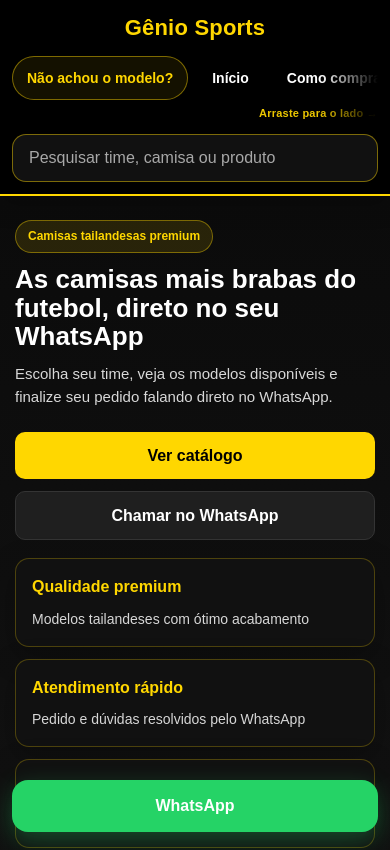
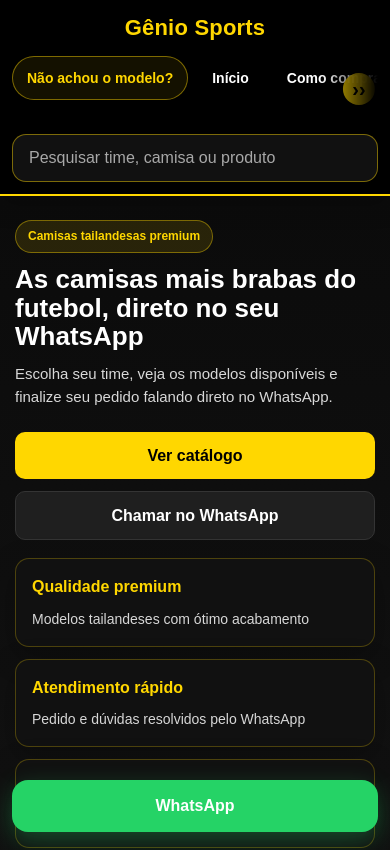
Before and after one commit to Henriquekarl/genio-sports, a plain HTML site: page index.html in a window 390 px wide. Shown: the top 850 px of the page. Drawn offline with Linux system fonts and the light colour scheme.

Commit message:
atualiçao

```diff
--- a/style.css
+++ b/style.css
@@ -1534,6 +1534,18 @@
   justify-content:center;
 }
 
+
+@keyframes setaMenuMobile{
+  0%, 100%{
+    transform:translateY(-50%) translateX(0);
+    opacity:0.92;
+  }
+  50%{
+    transform:translateY(-50%) translateX(4px);
+    opacity:1;
+  }
+}
+
 @media (max-width: 1024px){
   .produto-info{
     position:static;
@@ -1592,17 +1604,25 @@
   }
 
   .menu::before{
-    content:"Arraste para o lado →";
+    content:"››";
     position:absolute;
-    right:0;
-    bottom:0;
-    font-size:11px;
-    font-weight:700;
-    letter-spacing:0.02em;
-    color:rgba(255, 215, 0, 0.92);
+    right:4px;
+    top:50%;
+    transform:translateY(-50%);
+    width:32px;
+    height:32px;
+    display:flex;
+    align-items:center;
+    justify-content:center;
+    border-radius:999px;
+    font-size:20px;
+    font-weight:900;
+    line-height:1;
+    color:#000;
+    background:gold;
+    box-shadow:0 8px 18px rgba(0,0,0,.28);
     pointer-events:none;
-    background:linear-gradient(90deg, rgba(0,0,0,0) 0%, #000 28%, #000 100%);
-    padding:4px 0 0 18px;
+    animation:setaMenuMobile 1.2s ease-in-out infinite;
   }
 
   .menu::-webkit-scrollbar{
```
